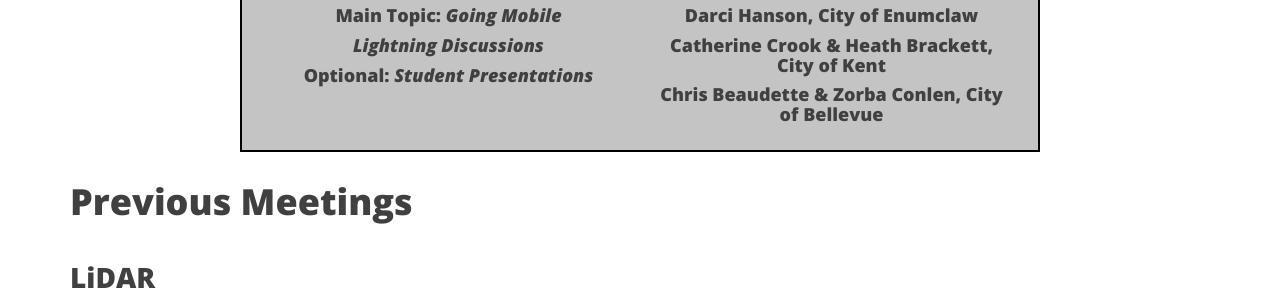
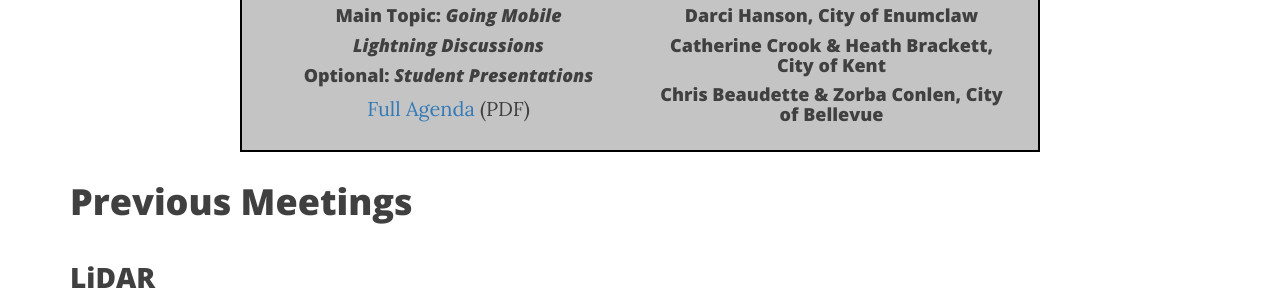
Before and after one commit to cpsgis/cpsgis.github.io, a Jekyll site: the page built from meetings/index.html, in a window 1280 px wide. Shown: the part 678-969 px from the top of the page. Built offline with Jekyll 4.4.1, drawn with Linux system fonts in a browser that asks for light colours; nearby versions of some CDN libraries.

Commit message:
added full agenda for Aug 2017 meeting

```diff
--- a/meetings/index.html
+++ b/meetings/index.html
@@ -19,6 +19,7 @@ paginate: 2
               <h4>Main Topic: <i>Going Mobile</i></h4>
               <h4><i>Lightning Discussions</i></h4>
               <h4>Optional: <i>Student Presentations</i></h4>
+              <a href="/docs/2017/08/CPSGIS_Agenda__82317.pdf">Full Agenda</a> (PDF)
             </center>
           </div>
           <div class="col-lg-6">
```
